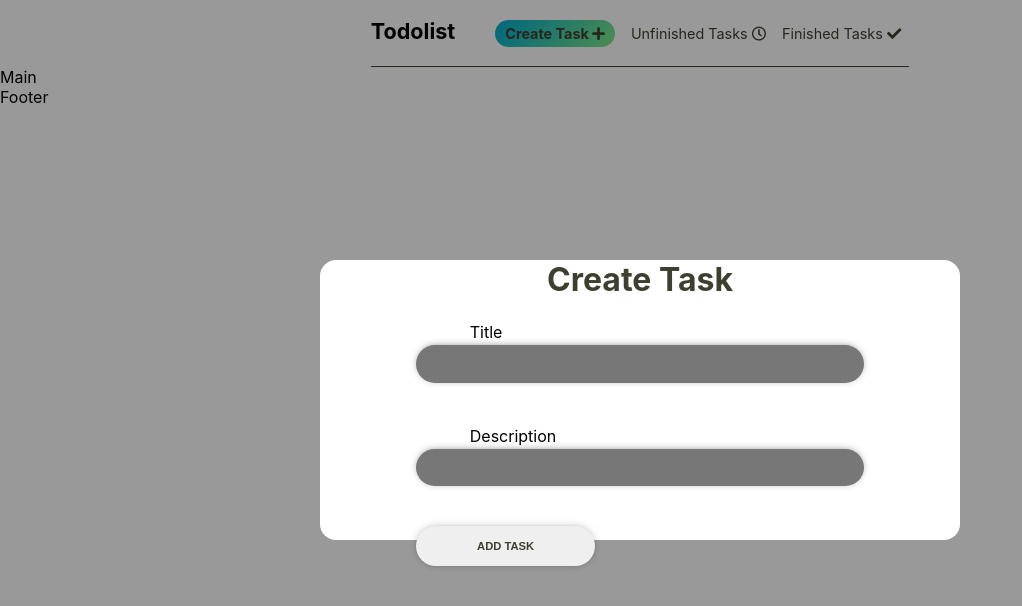
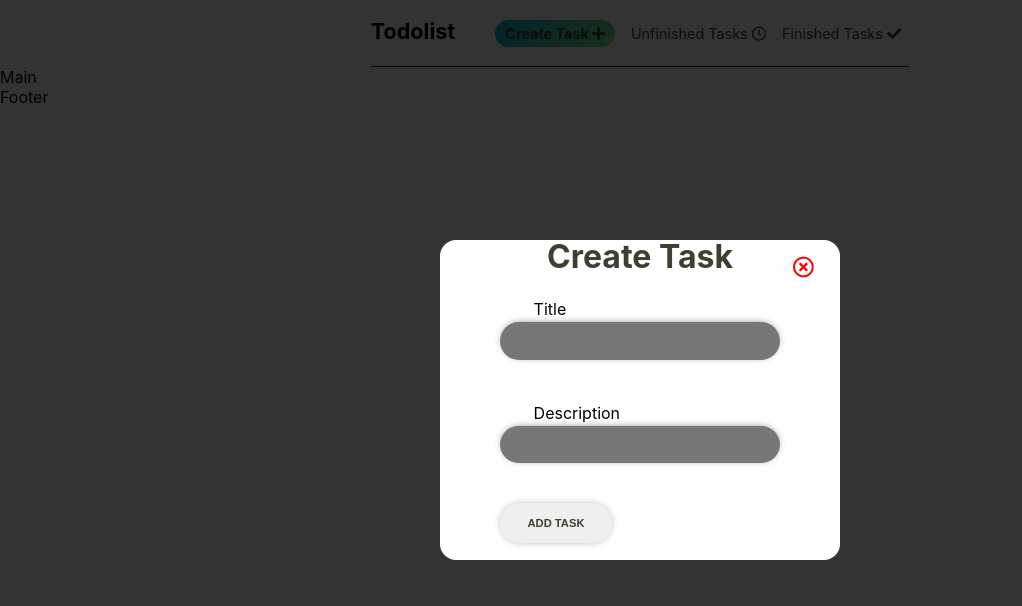
Before and after one commit to igor06brw/todolist, a React (Create React App) app: page / in a window 1280 px wide. Shown: the top 606 px of the page, without its empty margins (0-1022 px from the left). Built offline with nearby package versions, Linux system fonts and the light colour scheme.

Commit message:
create close modal button

```diff
--- a/src/screens/CreateTaskScreen.js
+++ b/src/screens/CreateTaskScreen.js
@@ -2,7 +2,7 @@ import React from 'react'
 import styled from 'styled-components';
 
 const ModalContainer = styled.div`
-    background: rgba(0,0,0,0.4);
+    background: rgba(0,0,0,0.8);
     width: 100vw;
     height: 100vh;
     position: fixed;
@@ -21,8 +21,13 @@ const ModalBox = styled.div`
     transform: translate(-50%, -50%);
     background: #fff;
     width: 50vw;
-    height: 35%;
+    max-width: 400px;
+    height: 40%;
     border-radius: 1em;
+
+    display: flex;
+    flex-direction: column;
+    justify-content: center;
 `
 
 const Form = styled.form`
@@ -74,11 +79,34 @@ const Submit = styled.button`
     color: ${props => props.theme.textColor}
 `
 
+const CloseModal = styled.div`
+
+    position: absolute;
+    top: 5%;
+    right: 5%;
+`
+
+const CloseModalButton = styled.button`
+    border: 0;
+    background: none;
+    cursor: pointer;
+`
+const CloseModalIcon = styled.i`
+    font-size: 1.6em;
+    color: red;
+`
+
+
 const CreateTaskScreen = () => {
     return (
         <ModalContainer>
             <ModalBox>
                 <Heading>Create Task</Heading>
+                <CloseModal>
+                    <CloseModalButton>
+                        <CloseModalIcon className="far fa-times-circle"></CloseModalIcon>
+                    </CloseModalButton>
+                </CloseModal>
                 <Form>
                     <InputContainer>
                         <Label>Title</Label>
```
